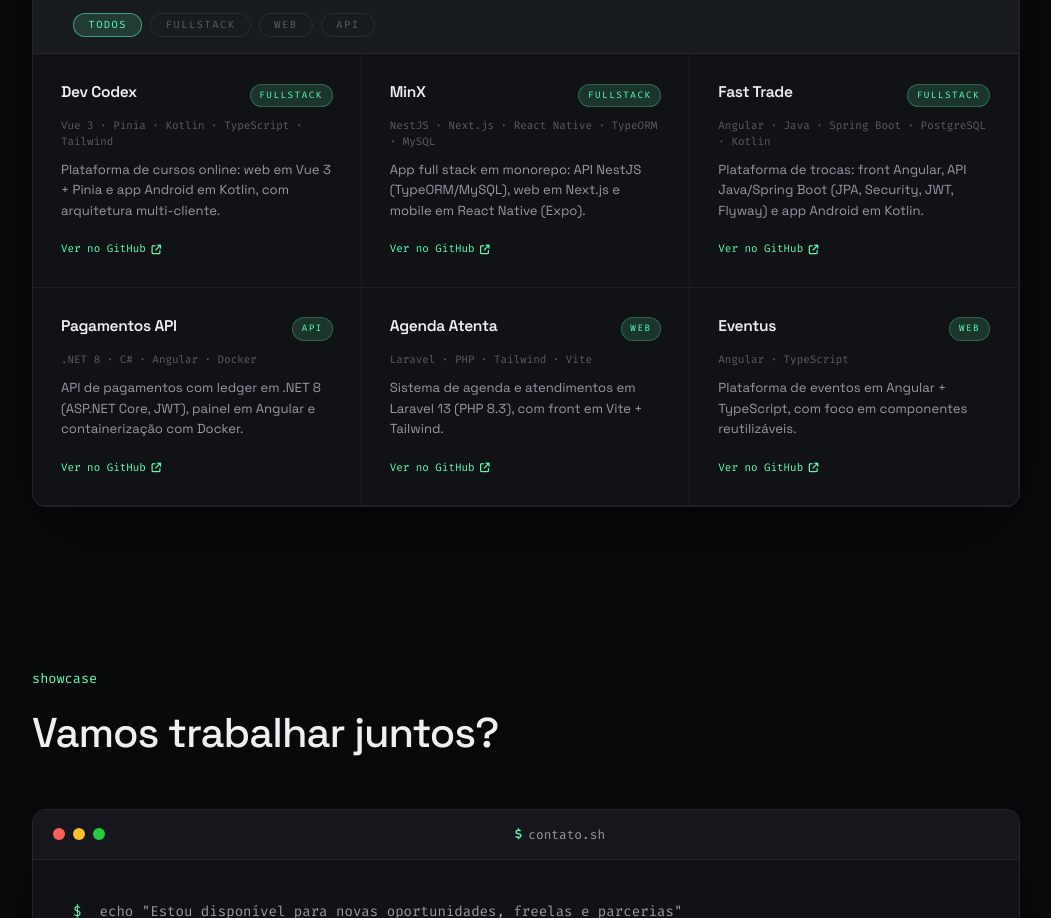
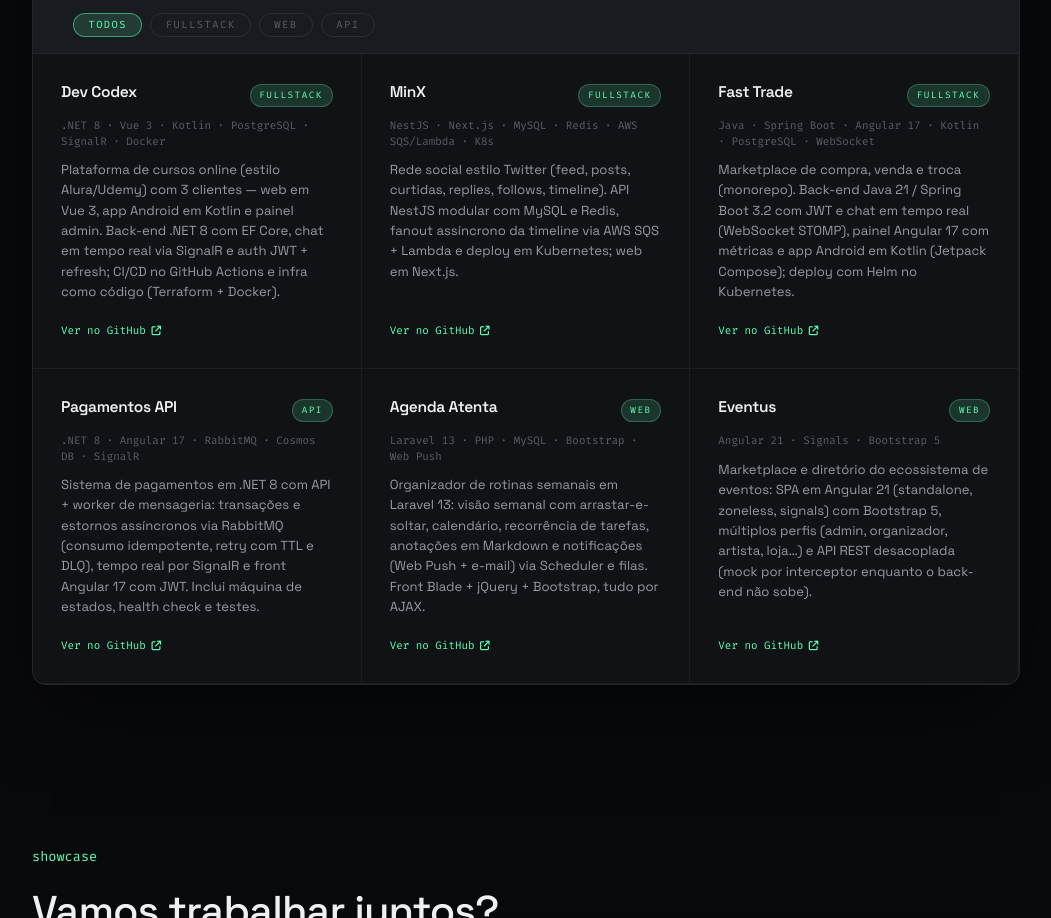
Before and after one commit to Alexandregv1080p/Portf-lio, a plain HTML site: page classic.html in a window 1280 px wide. Shown: the part 5402-6320 px from the top of the page, without its empty margins (146-1197 px from the left). Drawn offline with Linux system fonts and the light colour scheme.

Commit message:
detalhes

```diff
--- a/classic.html
+++ b/classic.html
@@ -339,7 +339,7 @@
               <h3 class="proj-card-name">Dev Codex</h3>
               <span class="proj-cat-badge">FULLSTACK</span>
             </div>
-            <p class="proj-card-stack">Vue 3 · Pinia · Kotlin · TypeScript · Tailwind</p>
+            <p class="proj-card-stack">.NET 8 · Vue 3 · Kotlin · PostgreSQL · SignalR · Docker</p>
             <p class="proj-card-desc" data-i18n="projects.devcodex_desc">...</p>
             <span class="proj-card-link"><span data-i18n="projects.link_github">Ver no GitHub</span> <i class="fa-solid fa-arrow-up-right-from-square"></i></span>
           </a>
@@ -349,7 +349,7 @@
               <h3 class="proj-card-name">MinX</h3>
               <span class="proj-cat-badge">FULLSTACK</span>
             </div>
-            <p class="proj-card-stack">NestJS · Next.js · React Native · TypeORM · MySQL</p>
+            <p class="proj-card-stack">NestJS · Next.js · MySQL · Redis · AWS SQS/Lambda · K8s</p>
             <p class="proj-card-desc" data-i18n="projects.minx_desc">...</p>
             <span class="proj-card-link"><span data-i18n="projects.link_github">Ver no GitHub</span> <i class="fa-solid fa-arrow-up-right-from-square"></i></span>
           </a>
@@ -359,7 +359,7 @@
               <h3 class="proj-card-name">Fast Trade</h3>
               <span class="proj-cat-badge">FULLSTACK</span>
             </div>
-            <p class="proj-card-stack">Angular · Java · Spring Boot · PostgreSQL · Kotlin</p>
+            <p class="proj-card-stack">Java · Spring Boot · Angular 17 · Kotlin · PostgreSQL · WebSocket</p>
             <p class="proj-card-desc" data-i18n="projects.fasttrade_desc">...</p>
             <span class="proj-card-link"><span data-i18n="projects.link_github">Ver no GitHub</span> <i class="fa-solid fa-arrow-up-right-from-square"></i></span>
           </a>
@@ -369,7 +369,7 @@
               <h3 class="proj-card-name">Pagamentos API</h3>
               <span class="proj-cat-badge">API</span>
             </div>
-            <p class="proj-card-stack">.NET 8 · C# · Angular · Docker</p>
+            <p class="proj-card-stack">.NET 8 · Angular 17 · RabbitMQ · Cosmos DB · SignalR</p>
             <p class="proj-card-desc" data-i18n="projects.pagapi_desc">...</p>
             <span class="proj-card-link"><span data-i18n="projects.link_github">Ver no GitHub</span> <i class="fa-solid fa-arrow-up-right-from-square"></i></span>
           </a>
@@ -379,7 +379,7 @@
               <h3 class="proj-card-name">Agenda Atenta</h3>
               <span class="proj-cat-badge">WEB</span>
             </div>
-            <p class="proj-card-stack">Laravel · PHP · Tailwind · Vite</p>
+            <p class="proj-card-stack">Laravel 13 · PHP · MySQL · Bootstrap · Web Push</p>
             <p class="proj-card-desc" data-i18n="projects.agenda_desc">...</p>
             <span class="proj-card-link"><span data-i18n="projects.link_github">Ver no GitHub</span> <i class="fa-solid fa-arrow-up-right-from-square"></i></span>
           </a>
@@ -389,7 +389,7 @@
               <h3 class="proj-card-name">Eventus</h3>
               <span class="proj-cat-badge">WEB</span>
             </div>
-            <p class="proj-card-stack">Angular · TypeScript</p>
+            <p class="proj-card-stack">Angular 21 · Signals · Bootstrap 5</p>
             <p class="proj-card-desc" data-i18n="projects.eventus_desc">...</p>
             <span class="proj-card-link"><span data-i18n="projects.link_github">Ver no GitHub</span> <i class="fa-solid fa-arrow-up-right-from-square"></i></span>
           </a>
--- a/script.js
+++ b/script.js
@@ -151,28 +151,28 @@
   'projects.link_github': { pt: 'Ver no GitHub', en: 'View on GitHub' },
 
   'projects.devcodex_desc': {
-    pt: 'Plataforma de cursos online: web em Vue 3 + Pinia e app Android em Kotlin, com arquitetura multi-cliente.',
-    en: 'Online course platform: Vue 3 + Pinia web and a Kotlin Android app, with a multi-client architecture.'
+    pt: 'Plataforma de cursos online (estilo Alura/Udemy) com 3 clientes — web em Vue 3, app Android em Kotlin e painel admin. Back-end .NET 8 com EF Core, chat em tempo real via SignalR e auth JWT + refresh; CI/CD no GitHub Actions e infra como código (Terraform + Docker).',
+    en: 'Online course platform (Alura/Udemy-style) with 3 clients — Vue 3 web, a Kotlin Android app and an admin panel. .NET 8 back-end with EF Core, real-time chat via SignalR and JWT + refresh auth; GitHub Actions CI/CD and infrastructure as code (Terraform + Docker).'
   },
   'projects.minx_desc': {
-    pt: 'App full stack em monorepo: API NestJS (TypeORM/MySQL), web em Next.js e mobile em React Native (Expo).',
-    en: 'Full-stack monorepo app: NestJS API (TypeORM/MySQL), a Next.js web client and a React Native (Expo) mobile app.'
+    pt: 'Rede social estilo Twitter (feed, posts, curtidas, replies, follows, timeline). API NestJS modular com MySQL e Redis, fanout assíncrono da timeline via AWS SQS + Lambda e deploy em Kubernetes; web em Next.js.',
+    en: 'Twitter-style social network (feed, posts, likes, replies, follows, timeline). Modular NestJS API with MySQL and Redis, async timeline fanout via AWS SQS + Lambda and Kubernetes deploy; Next.js web client.'
   },
   'projects.fasttrade_desc': {
-    pt: 'Plataforma de trocas: front Angular, API Java/Spring Boot (JPA, Security, JWT, Flyway) e app Android em Kotlin.',
-    en: 'Bartering platform: Angular front-end, a Java/Spring Boot API (JPA, Security, JWT, Flyway) and a Kotlin Android app.'
+    pt: 'Marketplace de compra, venda e troca (monorepo). Back-end Java 21 / Spring Boot 3.2 com JWT e chat em tempo real (WebSocket STOMP), painel Angular 17 com métricas e app Android em Kotlin (Jetpack Compose); deploy com Helm no Kubernetes.',
+    en: 'Buy/sell/trade marketplace (monorepo). Java 21 / Spring Boot 3.2 back-end with JWT and real-time chat (WebSocket STOMP), an Angular 17 admin panel with metrics and a Kotlin Android app (Jetpack Compose); Helm deploy on Kubernetes.'
   },
   'projects.pagapi_desc': {
-    pt: 'API de pagamentos com ledger em .NET 8 (ASP.NET Core, JWT), painel em Angular e containerização com Docker.',
-    en: 'Payments API with a ledger in .NET 8 (ASP.NET Core, JWT), an Angular panel and Docker containerization.'
+    pt: 'Sistema de pagamentos em .NET 8 com API + worker de mensageria: transações e estornos assíncronos via RabbitMQ (consumo idempotente, retry com TTL e DLQ), tempo real por SignalR e front Angular 17 com JWT. Inclui máquina de estados, health check e testes.',
+    en: 'Payments system in .NET 8 with an API + messaging worker: async transactions and refunds over RabbitMQ (idempotent consumption, TTL retry and DLQ), real time via SignalR and an Angular 17 front with JWT. Includes a state machine, health check and tests.'
   },
   'projects.agenda_desc': {
-    pt: 'Sistema de agenda e atendimentos em Laravel 13 (PHP 8.3), com front em Vite + Tailwind.',
-    en: 'Scheduling and appointments system in Laravel 13 (PHP 8.3), with a Vite + Tailwind front-end.'
+    pt: 'Organizador de rotinas semanais em Laravel 13: visão semanal com arrastar-e-soltar, calendário, recorrência de tarefas, anotações em Markdown e notificações (Web Push + e-mail) via Scheduler e filas. Front Blade + jQuery + Bootstrap, tudo por AJAX.',
+    en: 'Weekly-routine organizer in Laravel 13: drag-and-drop weekly board, calendar, recurring tasks, Markdown notes and notifications (Web Push + email) via Scheduler and queues. Blade + jQuery + Bootstrap front, all over AJAX.'
   },
   'projects.eventus_desc': {
-    pt: 'Plataforma de eventos em Angular + TypeScript, com foco em componentes reutilizáveis.',
-    en: 'Events platform in Angular + TypeScript, focused on reusable components.'
+    pt: 'Marketplace e diretório do ecossistema de eventos: SPA em Angular 21 (standalone, zoneless, signals) com Bootstrap 5, múltiplos perfis (admin, organizador, artista, loja…) e API REST desacoplada (mock por interceptor enquanto o back-end não sobe).',
+    en: 'Marketplace and directory for the events ecosystem: an Angular 21 SPA (standalone, zoneless, signals) with Bootstrap 5, multiple roles (admin, organizer, artist, store…) and a decoupled REST API (mocked via interceptor until the back-end is up).'
   },
 
   'contact.title': { pt: 'Vamos trabalhar juntos?', en: 'Shall we work together?' },
```
Also changed, not shown: horror.html (+6 -6 lines).
